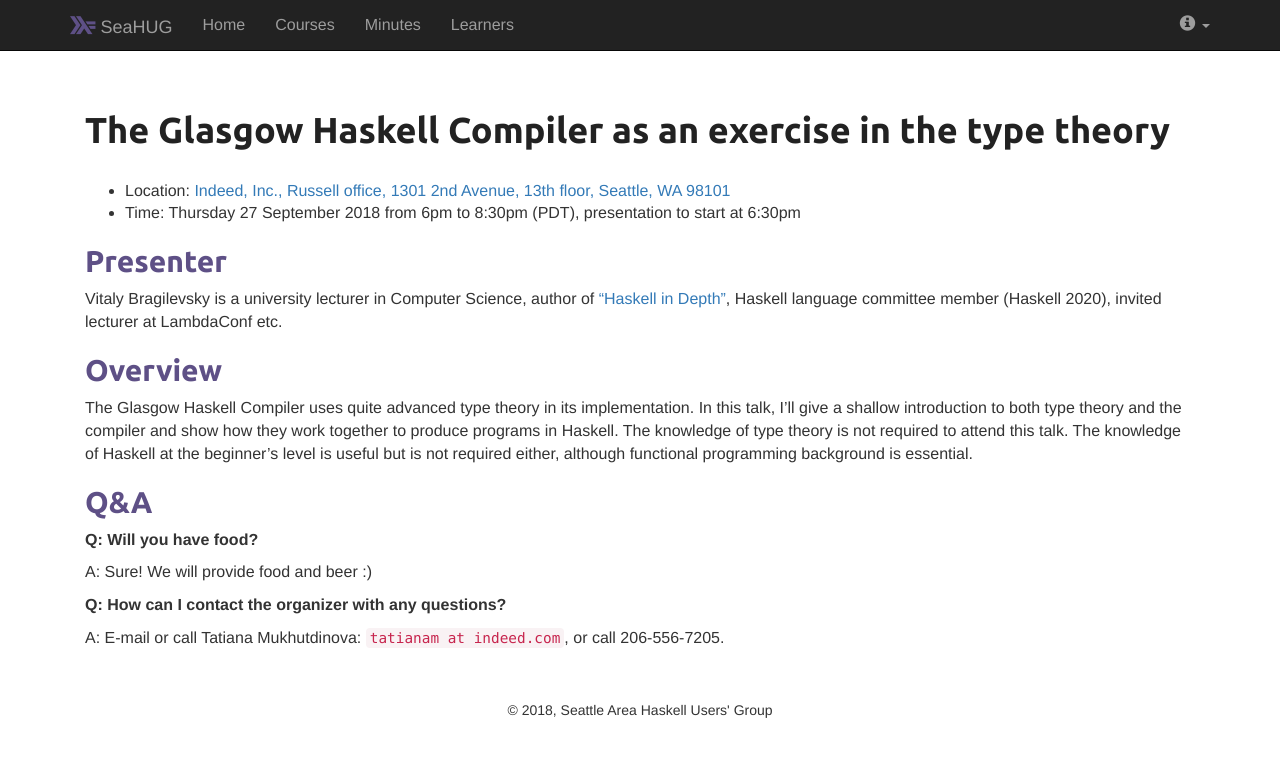
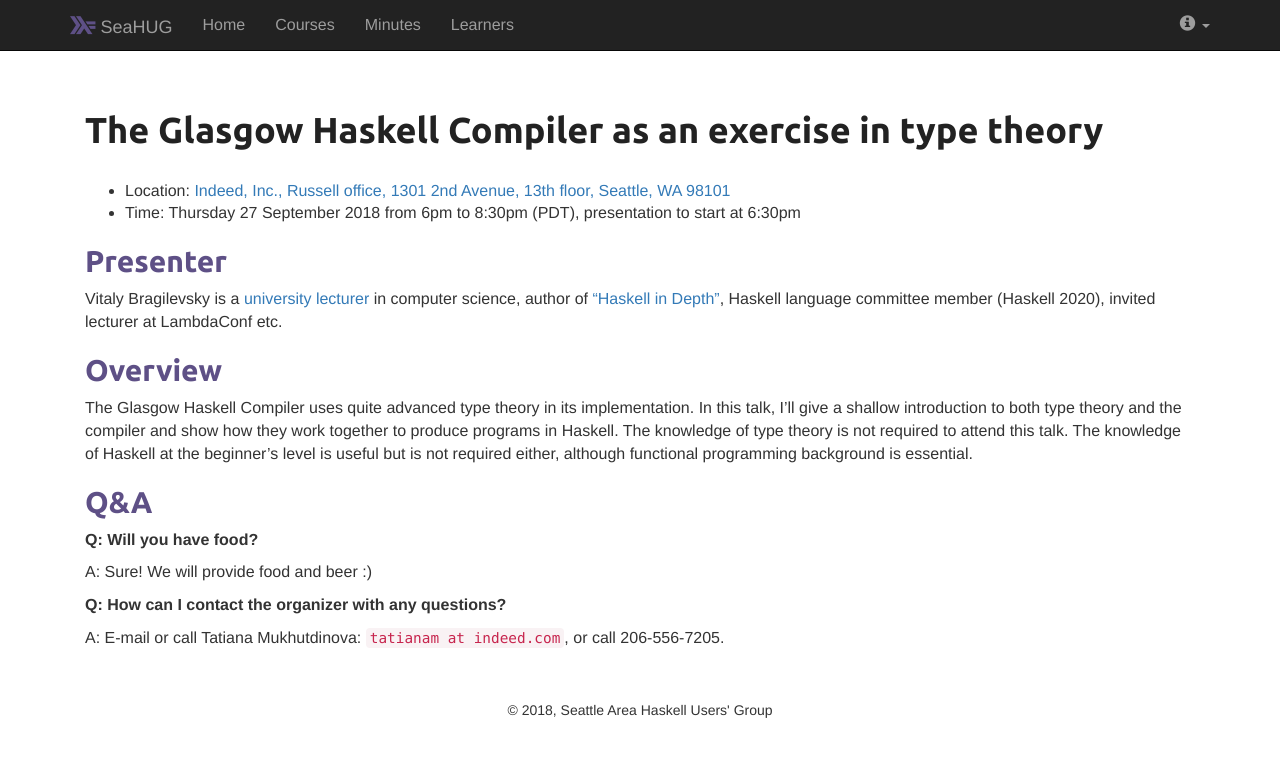
Before and after one commit to seahug/seahug.github.io, a Jekyll site: the page built from vitaly.md, in a window 1280 px wide. Shown: the top 757 px of the page. Built offline with Jekyll 4.4.1, drawn with Linux system fonts in a browser that asks for light colours; nearby versions of some CDN libraries.

Commit message:
Tweak Vitaly's description

```diff
--- a/vitaly.md
+++ b/vitaly.md
@@ -1,15 +1,15 @@
 ---
-title: The Glasgow Haskell Compiler as an exercise in the type theory
+title: The Glasgow Haskell Compiler as an exercise in type theory
 layout: default
 ---
-# The Glasgow Haskell Compiler as an exercise in the type theory
+# The Glasgow Haskell Compiler as an exercise in type theory
 
 * Location: [Indeed, Inc., Russell office, 1301 2nd Avenue, 13th floor, Seattle, WA 98101][location]
 * Time: Thursday 27 September 2018 from 6pm to 8:30pm (PDT), presentation to start at 6:30pm
 
 ## Presenter
 
-Vitaly Bragilevsky is a university lecturer in Computer Science, author of ["Haskell in Depth"][haskell-in-depth], Haskell language committee member (Haskell 2020), invited lecturer at LambdaConf etc.
+Vitaly Bragilevsky is a [university lecturer][sfu] in computer science, author of ["Haskell in Depth"][haskell-in-depth], Haskell language committee member (Haskell 2020), invited lecturer at LambdaConf etc.
 
 ## Overview
 
```
Also changed, not shown: other parts of vitaly.md (+1 -0 lines).
